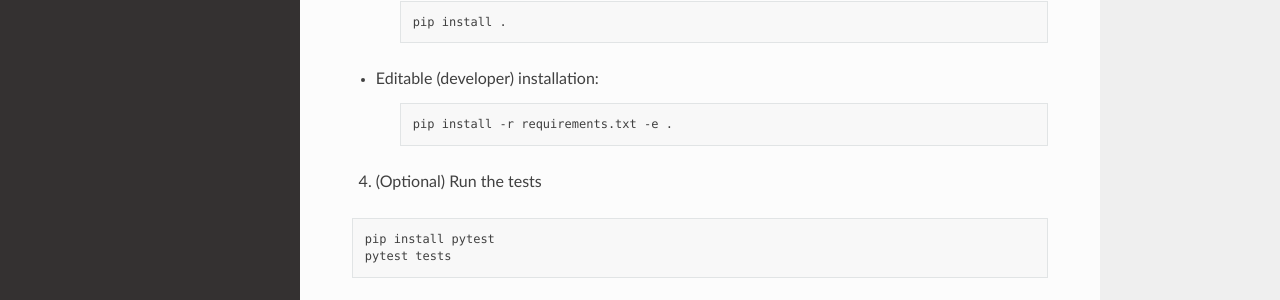
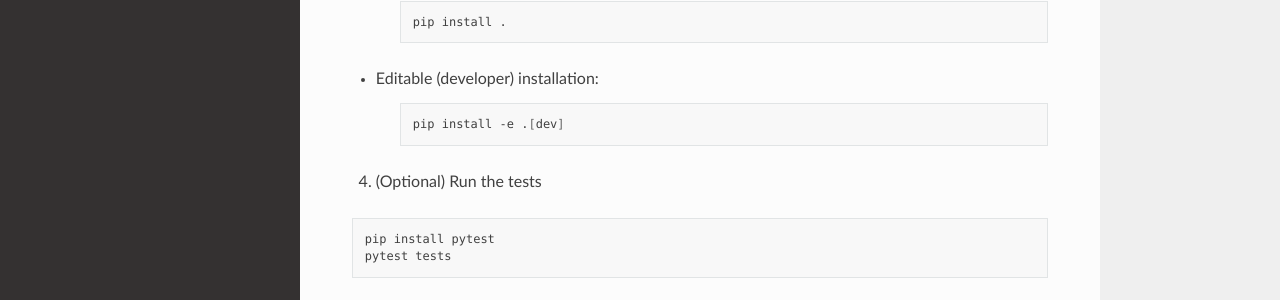
Before and after one commit to polyquantique/QDecomp, a Sphinx documentation site: the page built from docs/source/installation.rst, in a window 1280 px wide and 1178 px high. Shown: the part 711-1011 px from the top of the window. Built offline with Sphinx 7.4.7 and the Read the Docs theme 3.1.0, drawn with Linux system fonts in a browser that asks for light colours.

Commit message:
Applied Vincent's comments

```diff
--- a/docs/source/installation.rst
+++ b/docs/source/installation.rst
@@ -38,7 +38,7 @@ The :mod:`QDecomp` package can be installed from source by following the followi
 
     .. code-block:: bash
 
-        pip install -r requirements.txt -e .
+        pip install -e .[dev]
 
 4. (Optional) Run the tests
 
```
Also changed, not shown: README.md (+1 -1 lines).
